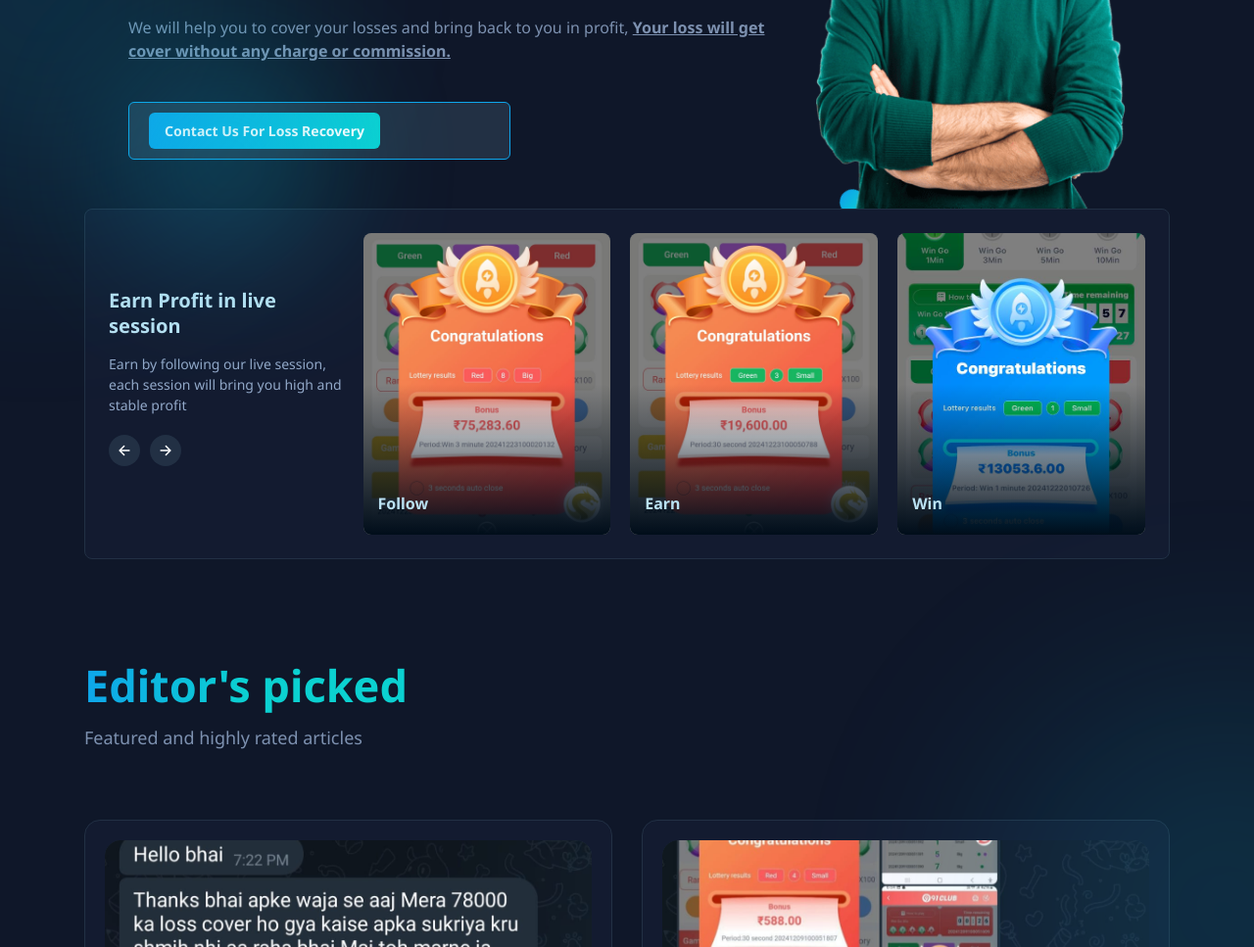
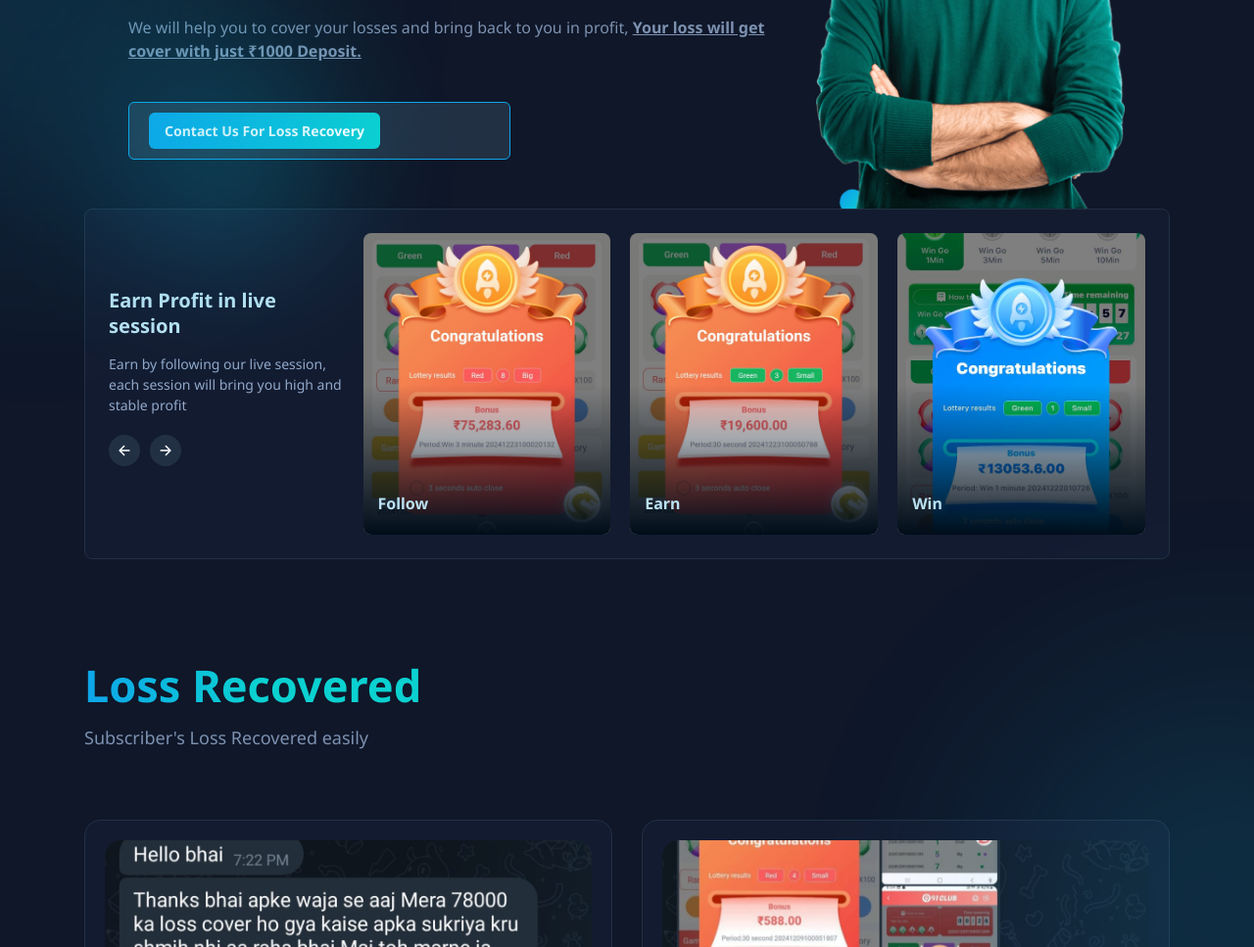
Before and after one commit to knoxxdevill/lossrecovery, a plain HTML site: page index.html in a window 1280 px wide. Shown: the part 441-1408 px from the top of the page at 98% size. Drawn offline with nearby package versions, Linux system fonts and the light colour scheme; a script that the page names is missing; files whose address does not match are found by name.

Commit message:
Update index.html

```diff
--- a/index.html
+++ b/index.html
@@ -132,7 +132,7 @@
 
             <p class="hero-text">
               We will help you to cover your losses and bring back to you in profit, <b><u>Your loss will get cover
-                  without any charge or commission.</u></b>
+                  with just ₹1000 Deposit.</u></b>
             </p>
 
             <div class="input-wrapper">
@@ -304,11 +304,11 @@
         <div class="container">
 
           <h2 class="headline headline-2 section-title">
-            <span class="span">Editor's picked</span>
+            <span class="span">Loss Recovered</span>
           </h2>
 
           <p class="section-text">
-            Featured and highly rated articles
+           Subscriber's Loss Recovered easily
           </p>
 
           <ul class="feature-list">
```
